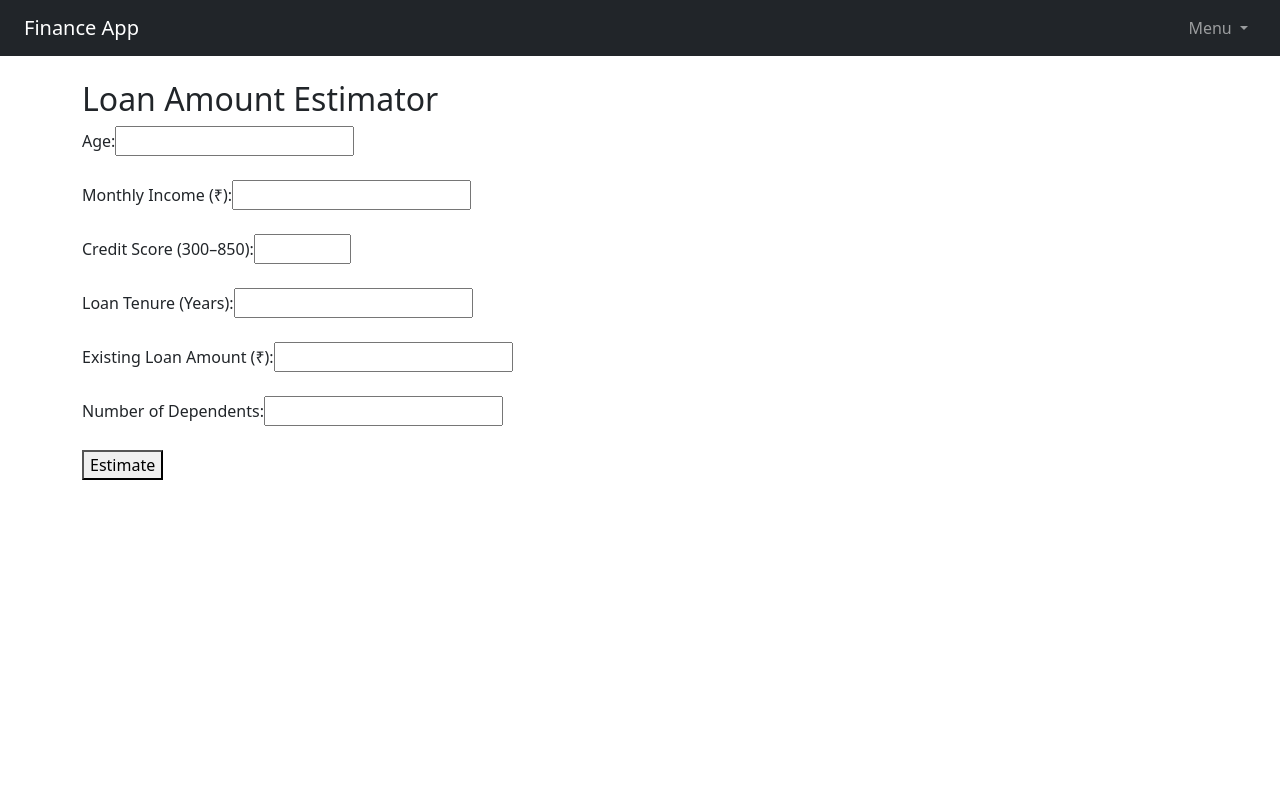
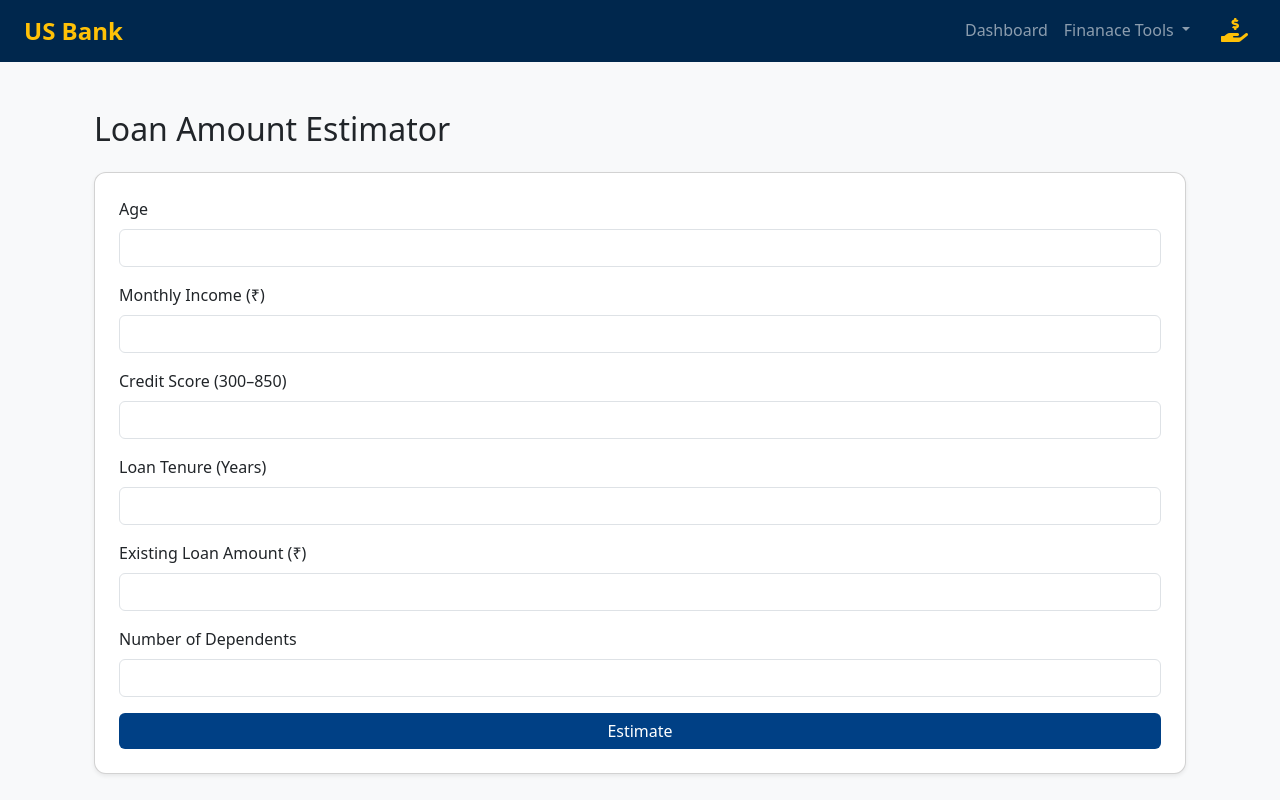
Before and after one commit to ramji-ust/finance_project, a Django app: page /predict-loan/ in a window 1280 px wide. Run offline with Django 5.2, Linux system fonts and the light colour scheme; the visitor is signed in with stand-in values (Sample User, id 1); parts of the project's set-up code (start-up, migrations or seed data) failed here and were passed over.

Commit message:
Account_number added

```diff
--- a/banking_webapp/templates/banking_webapp/loan_predictor.html
+++ b/banking_webapp/templates/banking_webapp/loan_predictor.html
@@ -1,19 +1,48 @@
 {% extends "base.html" %}
 
 {% block content %}
-  <h2>Loan Amount Estimator</h2>
-  <form method="post">
+<div class="container mt-5">
+  <h2 class="mb-4">Loan Amount Estimator</h2>
+  <form method="post" class="card p-4 shadow-sm">
     {% csrf_token %}
-    <label>Age:</label><input type="number" name="age" required><br><br>
-    <label>Monthly Income (₹):</label><input type="number" name="monthly_income" required><br><br>
-    <label>Credit Score (300–850):</label><input type="number" name="credit_score" min="300" max="850" required><br><br>
-    <label>Loan Tenure (Years):</label><input type="number" name="loan_tenure" required><br><br>
-    <label>Existing Loan Amount (₹):</label><input type="number" name="existing_loan" required><br><br>
-    <label>Number of Dependents:</label><input type="number" name="dependents" required><br><br>
-    <button type="submit">Estimate</button>
+
+    <div class="mb-3">
+      <label for="age" class="form-label">Age</label>
+      <input type="number" name="age" id="age" class="form-control" required>
+    </div>
+
+    <div class="mb-3">
+      <label for="monthly_income" class="form-label">Monthly Income (₹)</label>
+      <input type="number" name="monthly_income" id="monthly_income" class="form-control" required>
+    </div>
+
+    <div class="mb-3">
+      <label for="credit_score" class="form-label">Credit Score (300–850)</label>
+      <input type="number" name="credit_score" id="credit_score" class="form-control" min="300" max="850" required>
+    </div>
+
+    <div class="mb-3">
+      <label for="loan_tenure" class="form-label">Loan Tenure (Years)</label>
+      <input type="number" name="loan_tenure" id="loan_tenure" class="form-control" required>
+    </div>
+
+    <div class="mb-3">
+      <label for="existing_loan" class="form-label">Existing Loan Amount (₹)</label>
+      <input type="number" name="existing_loan" id="existing_loan" class="form-control" required>
+    </div>
+
+    <div class="mb-3">
+      <label for="dependents" class="form-label">Number of Dependents</label>
+      <input type="number" name="dependents" id="dependents" class="form-control" required>
+    </div>
+
+    <button type="submit" class="btn btn-primary w-100">Estimate</button>
   </form>
 
   {% if prediction %}
-    <h3>Predicted Loan Amount: ₹ {{ prediction|floatformat:2 }}</h3>
+    <div class="alert alert-info mt-4">
+      <strong>Predicted Loan Amount:</strong> ₹{{ prediction|floatformat:2 }}
+    </div>
   {% endif %}
+</div>
 {% endblock %}
--- a/banking_webapp/views.py
+++ b/banking_webapp/views.py
@@ -12,49 +12,47 @@ import joblib
 import numpy as np
 from django.shortcuts import render
 from django.contrib.auth.decorators import login_required
+import random, string
 
 # ----- AUTHENTICATION -----
+def generate_unique_account_number():
+    while True:
+        account_number = ''.join(random.choices(string.digits, k=10))
+        if not BankAccount.objects.filter(account_number=account_number).exists():
+            return account_number
 
 def register_view(request):
     if request.method == 'POST':
         username = request.POST['username']
         email = request.POST['email']
         password = request.POST['password']
-        account_number = request.POST['account_number']
 
         if User.objects.filter(username=username).exists():
             messages.error(request, 'Username already taken')
             return render(request, 'auth/register.html')
 
-        if UserProfile.objects.filter(account_number=account_number).exists():
-            messages.error(request, 'Account number already in use')
-            return render(request, 'auth/register.html')
+        # Create user
+        user = User.objects.create_user(username=username, email=email, password=password)
 
-        user = User.objects.create_user(username=username, email=email, password=password)
-        UserProfile.objects.create(user=user, account_number=account_number)
+        # Create associated bank account with generated account number
+        account_number = generate_unique_account_number()
+        BankAccount.objects.create(user=user, account_number=account_number, balance=0)
 
-        messages.success(request, 'Registration successful! Please log in.')
+        messages.success(request, f'Registration successful! Your account number is {account_number}. Please log in.')
         return redirect('login')
 
     return render(request, 'auth/register.html')
+
 
 def login_view(request):
     if request.method == 'POST':
         username = request.POST['username']
         password = request.POST['password']
-        account_number = request.POST['account_number']
 
         user = authenticate(request, username=username, password=password)
         if user is not None:
-            try:
-                profile = UserProfile.objects.get(user=user)
-                if profile.account_number == account_number:
-                    login(request, user)
-                    return redirect('dashboard_view')
-                else:
-                    messages.error(request, 'Incorrect account number.')
-            except UserProfile.DoesNotExist:
-                messages.error(request, 'User profile not found.')
+            login(request, user)
+            return redirect('dashboard_view')
         else:
             messages.error(request, 'Invalid username or password.')
 
@@ -70,8 +68,11 @@ def logout_view(request):
 
 @login_required(login_url='login')
 def dashboard_view(request):
-    # Get or create the user's bank account
-    account, created = BankAccount.objects.get_or_create(user=request.user)
+    try:
+        account = BankAccount.objects.get(user=request.user)
+    except BankAccount.DoesNotExist:
+        messages.error(request, "No bank account found. Please contact support.")
+        return redirect('logout')  # You can redirect elsewhere if preferred
 
     # Initialize messages and forms
     message = ''
--- a/templates/base.html
+++ b/templates/base.html
@@ -2,12 +2,52 @@
 <html lang="en">
 <head>
   <meta charset="UTF-8">
-  <title>Finance App</title>
+  <title>US Bank - Finance App</title>
   <link href="https://cdn.jsdelivr.net/npm/bootstrap@5.3.0/dist/css/bootstrap.min.css" rel="stylesheet">
+  <link rel="stylesheet" href="https://cdnjs.cloudflare.com/ajax/libs/font-awesome/5.15.4/css/all.min.css">
+  <style>
+    body {
+      background-color: #f8f9fa;
+    }
+    .navbar-brand {
+      font-weight: bold;
+      font-size: 1.5rem;
+      color: #ffc107 !important;
+    }
+    .navbar {
+      background-color: #00274d;
+    }
+    .card {
+      box-shadow: 0 0 12px rgba(0, 0, 0, 0.05);
+      border-radius: 0.75rem;
+    }
+    .btn-primary {
+      background-color: #004085;
+      border: none;
+    }
+    .btn-primary:hover {
+      background-color: #002752;
+    }
+    .dropdown-menu {
+      border-radius: 0.5rem;
+      box-shadow: 0 0 10px rgba(0,0,0,0.1);
+    }
+    /* Custom styles for Loan Predictor Icon */
+    .loan-icon {
+      font-size: 1.5rem;
+      color: #ffc107;
+      margin-left: 15px;
+    }
+    .loan-icon:hover {
+      color: #002752;
+      cursor: pointer;
+    }
+  </style>
 </head>
 <body>
-  <nav class="navbar navbar-expand-lg navbar-dark bg-dark px-4">
-    <a class="navbar-brand text-white" href="{% url 'dashboard_view' %}">Finance App</a>
+  <!-- Navbar: Only show menu for authenticated users, otherwise show login/register -->
+  <nav class="navbar navbar-expand-lg navbar-dark px-4">
+    <a class="navbar-brand" href="{% url 'dashboard_view' %}">US Bank</a>
     <button class="navbar-toggler" type="button" data-bs-toggle="collapse" data-bs-target="#navbarNav">
       <span class="navbar-toggler-icon"></span>
     </button>
@@ -15,14 +55,15 @@
     <div class="collapse navbar-collapse" id="navbarNav">
       <ul class="navbar-nav ms-auto">
         {% if user.is_authenticated %}
-          <!-- Unified Dropdown Menu for Logged-in Users -->
+          <!-- Navbar links for authenticated users -->
+          <li class="nav-item">
+            <a class="nav-link" href="{% url 'dashboard_view' %}">Dashboard</a>
+          </li>
           <li class="nav-item dropdown">
             <a class="nav-link dropdown-toggle" href="#" id="mainMenuDropdown" role="button" data-bs-toggle="dropdown">
-              Menu
+              Finanace Tools
             </a>
-            <ul class="dropdown-menu dropdown-menu-end" aria-labelledby="mainMenuDropdown">
-              <li><a class="dropdown-item" href="{% url 'dashboard_view' %}">Dashboard</a></li>
-              <li><hr class="dropdown-divider"></li>
+            <ul class="dropdown-menu dropdown-menu-end">
               <li><a class="dropdown-item" href="{% url 'emi_calculator_view' %}">EMI Calculator</a></li>
               <li><a class="dropdown-item" href="{% url 'sip_tool' %}">SIP Tool</a></li>
               <li><a class="dropdown-item" href="{% url 'fd_calculator_view' %}">FD Calculator</a></li>
@@ -33,25 +74,26 @@
               <li><a class="dropdown-item" href="{% url 'taxable_income_tool' %}">Taxable Income</a></li>
               <li><a class="dropdown-item" href="{% url 'budget_planner_tool' %}">Budget Planner</a></li>
               <li><a class="dropdown-item" href="{% url 'net_worth_tool' %}">Net Worth Calculator</a></li>
-              <li><a class="dropdown-item" href="{% url 'predict_loan' %}">Loan Estimator</a></li>
               <li><hr class="dropdown-divider"></li>
               <li><a class="dropdown-item text-danger" href="{% url 'logout' %}">Logout</a></li>
             </ul>
           </li>
+          <!-- Loan Predictor Icon -->
+          <li class="nav-item">
+            <a class="nav-link" href="{% url 'predict_loan' %}">
+              <i class="fas fa-hand-holding-usd loan-icon" title="Loan Predictor"></i>
+            </a>
+          </li>
         {% else %}
-          <!-- Links for Unauthenticated Users -->
-          <li class="nav-item">
-            <a class="nav-link" href="{% url 'login' %}">Login</a>
-          </li>
-          <li class="nav-item">
-            <a class="nav-link" href="{% url 'register_view' %}">Register</a>
-          </li>
+          <!-- Navbar links for unauthenticated users (login/register) -->
+          <li class="nav-item"><a class="nav-link" href="{% url 'login' %}">Login</a></li>
+          <li class="nav-item"><a class="nav-link" href="{% url 'register_view' %}">Register</a></li>
         {% endif %}
       </ul>
     </div>
   </nav>
 
-  <div class="container mt-4">
+  <div class="container mt-5">
     {% block content %}
     {% endblock %}
   </div>
```
Also changed, not shown: banking_webapp/templates/auth/login.html (+12 -9 lines), banking_webapp/templates/auth/register.html (+12 -9 lines), banking_webapp/templates/banking_webapp/budget_planner.html (+13 -7 lines), banking_webapp/templates/banking_webapp/credit_card.html (+9 -3 lines), banking_webapp/templates/banking_webapp/dashboard.html (+11 -9 lines), banking_webapp/templates/banking_webapp/emi_calculator.html (+13 -6 lines), banking_webapp/templates/banking_webapp/fd_calculator.html (+24 -11 lines), banking_webapp/templates/banking_webapp/home_loan.html (+11 -9 lines), banking_webapp/templates/banking_webapp/net_worth.html (+23 -9 lines), banking_webapp/templates/banking_webapp/rd_calculator.html (+29 -16 lines), banking_webapp/templates/banking_webapp/retirement_corpus_calculator.html (+29 -16 lines), banking_webapp/templates/banking_webapp/sip_calculator.html (+7 -4 lines), banking_webapp/templates/banking_webapp/taxable_income.html (+5 -3 lines), banking_webapp/forms.py (line endings or trailing spaces).
